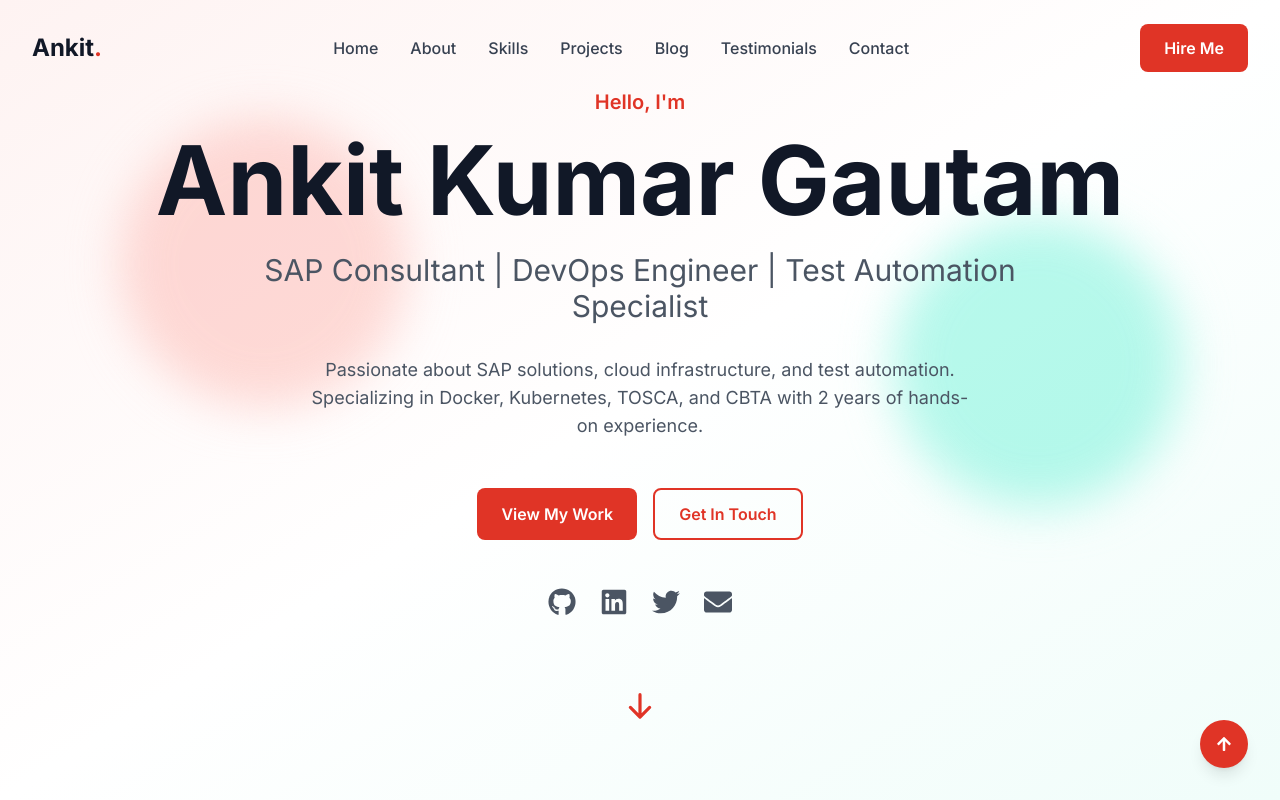
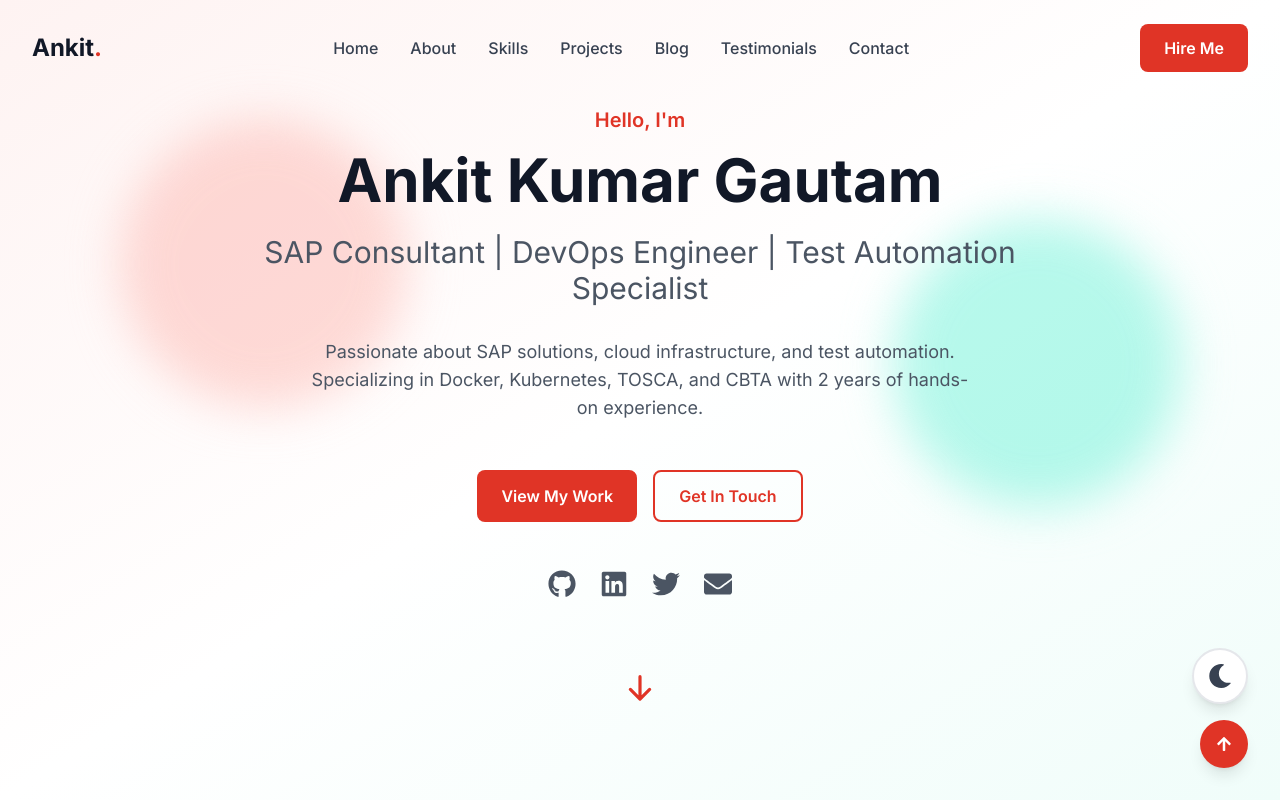
Before and after one commit to AnkitBana/project_portfolio, a Next.js app: page / in a window 1280 px wide. Shown: the top 800 px of the page. Built offline with nearby package versions, Linux system fonts and the light colour scheme.

Commit message:
Added missing components and updated project files

```diff
--- a/package.json
+++ b/package.json
@@ -18,7 +18,8 @@
     "react-icons": "^5.0.0",
     "lucide-react": "^0.344.0",
     "clsx": "^2.1.0",
-    "tailwind-merge": "^2.2.0"
+    "tailwind-merge": "^2.2.0",
+    "next-themes": "^0.2.1"
   },
   "devDependencies": {
     "@types/node": "^20.11.0",
--- a/src/app/layout.tsx
+++ b/src/app/layout.tsx
@@ -3,6 +3,8 @@ import { Inter } from 'next/font/google'
 import '@/styles/globals.css'
 import Header from '@/components/common/Header'
 import Footer from '@/components/common/Footer'
+import { ThemeProvider } from '@/components/common/ThemeProvider'
+import ThemeToggle from '@/components/common/ThemeToggle'
 
 const inter = Inter({ subsets: ['latin'], variable: '--font-inter' })
 
@@ -45,11 +47,14 @@ export default function RootLayout({
   children: React.ReactNode
 }) {
   return (
-    <html lang="en" className={inter.variable}>
-      <body className="antialiased bg-white text-gray-900 transition-colors duration-300">
-        <Header />
-        {children}
-        <Footer />
+    <html lang="en" className={inter.variable} suppressHydrationWarning>
+      <body className="antialiased">
+        <ThemeProvider attribute="class" defaultTheme="light" enableSystem>
+          <Header />
+          {children}
+          <Footer />
+          <ThemeToggle />
+        </ThemeProvider>
       </body>
     </html>
   )
--- a/src/components/common/ThemeProvider.tsx
+++ b/src/components/common/ThemeProvider.tsx
@@ -1,55 +1,10 @@
 'use client'
 
-import { createContext, useContext, useEffect, useState } from 'react'
+import { ThemeProvider as NextThemesProvider } from 'next-themes'
+import { type ThemeProviderProps } from 'next-themes/dist/types'
 
-type Theme = 'light' | 'dark'
-
-type ThemeContextType = {
-  theme: Theme
-  toggleTheme: () => void
-}
-
-const ThemeContext = createContext<ThemeContextType | undefined>(undefined)
-
-export function ThemeProvider({ children }: { children: React.ReactNode }) {
-  const [theme, setTheme] = useState<Theme>('light')
-  const [mounted, setMounted] = useState(false)
-
-  useEffect(() => {
-    setMounted(true)
-    // Check localStorage and system preference
-    const savedTheme = localStorage.getItem('theme') as Theme | null
-    const systemTheme = window.matchMedia('(prefers-color-scheme: dark)').matches ? 'dark' : 'light'
-    const initialTheme = savedTheme || systemTheme
-    setTheme(initialTheme)
-    document.documentElement.classList.toggle('dark', initialTheme === 'dark')
-  }, [])
-
-  const toggleTheme = () => {
-    const newTheme = theme === 'light' ? 'dark' : 'light'
-    setTheme(newTheme)
-    localStorage.setItem('theme', newTheme)
-    document.documentElement.classList.toggle('dark', newTheme === 'dark')
-  }
-
-  // Prevent flash of unstyled content
-  if (!mounted) {
-    return <>{children}</>
-  }
-
-  return (
-    <ThemeContext.Provider value={{ theme, toggleTheme }}>
-      {children}
-    </ThemeContext.Provider>
-  )
-}
-
-export function useTheme() {
-  const context = useContext(ThemeContext)
-  if (context === undefined) {
-    throw new Error('useTheme must be used within a ThemeProvider')
-  }
-  return context
+export function ThemeProvider({ children, ...props }: ThemeProviderProps) {
+  return <NextThemesProvider {...props}>{children}</NextThemesProvider>
 }
 
 // Made with Bob
--- a/src/components/common/ThemeToggle.tsx
+++ b/src/components/common/ThemeToggle.tsx
@@ -3,10 +3,10 @@
 import { motion } from 'framer-motion'
 import { useState, useEffect } from 'react'
 import { FaSun, FaMoon } from 'react-icons/fa'
-import { useTheme } from './ThemeProvider'
+import { useTheme } from 'next-themes'
 
 export default function ThemeToggle() {
-  const { theme, toggleTheme } = useTheme()
+  const { theme, setTheme } = useTheme()
   const [mounted, setMounted] = useState(false)
 
   useEffect(() => {
@@ -19,7 +19,7 @@ export default function ThemeToggle() {
 
   return (
     <motion.button
-      onClick={toggleTheme}
+      onClick={() => setTheme(theme === 'dark' ? 'light' : 'dark')}
       className="fixed bottom-24 right-8 w-14 h-14 bg-white dark:bg-gray-800 rounded-full shadow-lg flex items-center justify-center text-gray-800 dark:text-yellow-400 hover:scale-110 transition-all duration-300 z-50 border-2 border-gray-200 dark:border-gray-700"
       whileHover={{ scale: 1.1 }}
       whileTap={{ scale: 0.95 }}
--- a/src/components/sections/Hero.tsx
+++ b/src/components/sections/Hero.tsx
@@ -57,7 +57,7 @@ export default function Hero() {
 
           {/* Name */}
           <motion.h1
-            className="text-5xl md:text-7xl lg:text-8xl font-bold text-gray-900 mb-6"
+            className="text-4xl md:text-5xl lg:text-6xl font-bold text-gray-900 dark:text-white mb-6"
             initial={{ opacity: 0, y: 20 }}
             animate={{ opacity: 1, y: 0 }}
             transition={{ duration: 0.5, delay: 0.1 }}
```
